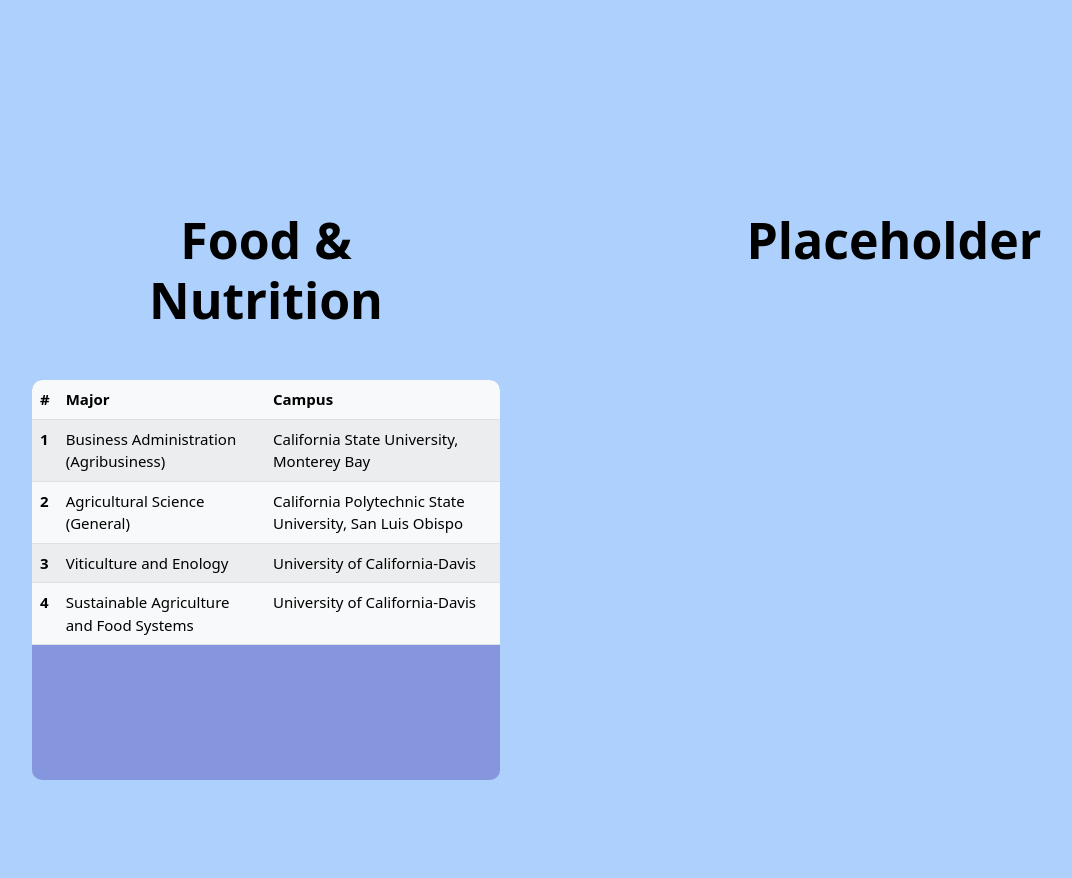
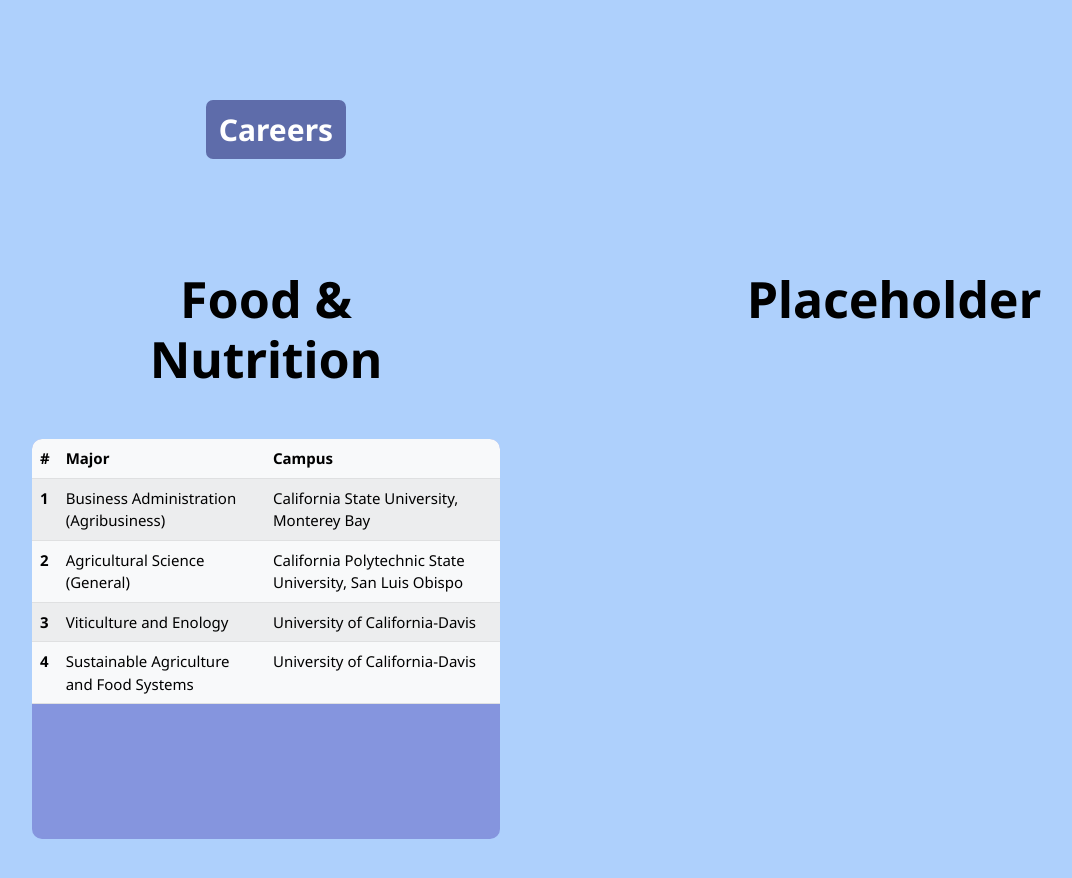
Before and after one commit to Agustin-Gomez/collegevis-react, a React (Vite) app: page / in a window 1280 px wide. Shown: the top 878 px of the page, without its empty margins (60-1132 px from the left). Built offline with nearby package versions, Linux system fonts and the light colour scheme.

Commit message:
updating detail page

```diff
--- a/index.html
+++ b/index.html
@@ -3,9 +3,9 @@
   <head>
     <meta charset="UTF-8" />
     <link rel="icon" type="image/svg+xml" href="/vite.svg" />
-    <!-- <link rel="stylesheet" href="https://maxcdn.bootstrapcdn.com/bootstrap/3.3.7/css/bootstrap.min.css"
-          integrity="sha384-BVYiiSIFeK1dGmJRAkycuHAHRg32OmUcww7on3RYdg4Va+PmSTsz/K68vbdEjh4u"
-          crossorigin="anonymous"/> -->
+    <link rel="preconnect" href="https://fonts.googleapis.com">
+    <link rel="preconnect" href="https://fonts.gstatic.com" crossorigin>
+    <link href="https://fonts.googleapis.com/css2?family=Noto+Sans:ital,wght@0,400;0,700;0,900;1,400;1,700&display=swap" rel="stylesheet">
     <meta name="viewport" content="width=device-width, initial-scale=1.0" />
     <title>ColegioVIS</title>
   </head>
--- a/src/components/Detail2.css
+++ b/src/components/Detail2.css
@@ -1,5 +1,6 @@
 body {
     background-color: rgb(174, 208, 252);
+    font-family: 'Noto Sans', sans-serif;
 }
 
 h1 {
@@ -7,7 +8,7 @@
     color: black;
     margin: 50px;
     font-size: 50px;
-    font-weight: 800;
+    font-weight: bolder;
 }
 
 h3 {
@@ -28,7 +29,28 @@
     margin: 0 0 0 0;
 }
 
-.switch {
+.btn {
+    color: white;
+    background-color: #5e6caa;
+    font-size: 30px;
+    font-weight: bold;
+    border-radius: 7px;
+}
+
+.btn:hover {
+    color: #5e6caa;
+    background-color: white;
+}
+
+/* https://www.geeksforgeeks.org/how-to-add-a-pressed-effect-on-button-click-in-css/ */
+.btn:active {
+    transform: scale(0.98);
+    /* Scaling button to 0.98 to its original size */
+    box-shadow: 3px 2px 22px 1px rgba(0, 0, 0, 0.24);
+    /* Lowering the shadow */
+}
+
+/* .switch {
     font-size: 50px;
     font-weight: bold;
     display: inline-flex;
@@ -39,7 +61,7 @@
     margin-right: 25px;
     margin-top: 12px;
     margin-left: -3px;
-}
+} */
 
 .tableContainer{
     background-color: #8595de;
@@ -50,15 +72,15 @@
     overflow: hidden;
 }
 
-.button {
-    /* padding: 20px; */
+/* .button {
+    padding: 20px;
     border-radius: 15px;
     margin: 50px;
     height: 100px;
     width: 250px;
     font-size: 20px;
     background-color: rgb(227, 88, 41);
-}
+} */
 
 .img {
     width: 50vh;
@@ -83,14 +105,3 @@
     -ms-transform: translateY(-50%);
     transform: translateY(-50%);
 }
-
-/* .minor1 {
-    margin: 0;
-    border-radius: 7px;
-    height: 100px;
-    width: 250px;
-    background-color: rgb(227, 88, 41);
-    color: red;
-    padding: 45px;
-    font-size: 40px;
-} */
--- a/src/components/Detail2.jsx
+++ b/src/components/Detail2.jsx
@@ -62,7 +62,9 @@
         return (
             <div className="container-fluid">
                 <div className="row top">
-
+                    <div className="col-sm-6 d-flex justify-content-center">
+                        <button className="btn" type="button">Careers</button>
+                    </div>
                 </div>
                 <div className="row">
                     <div className="col-sm-6 title">
```
Also changed, not shown: src/App.jsx (+0 -10 lines), src/pages/MainPage.jsx (added, +7 -0 lines), code-scraps.txt.
